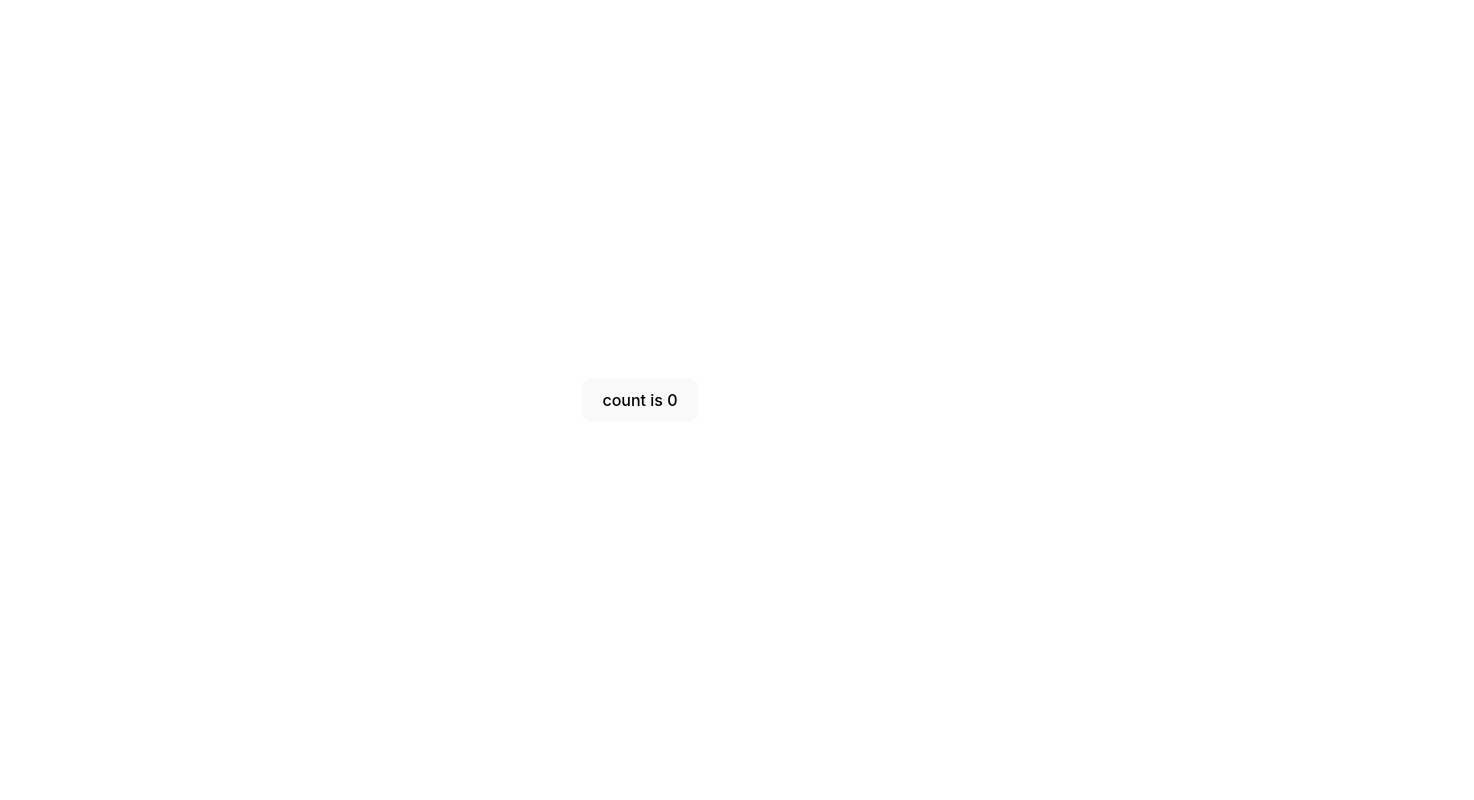
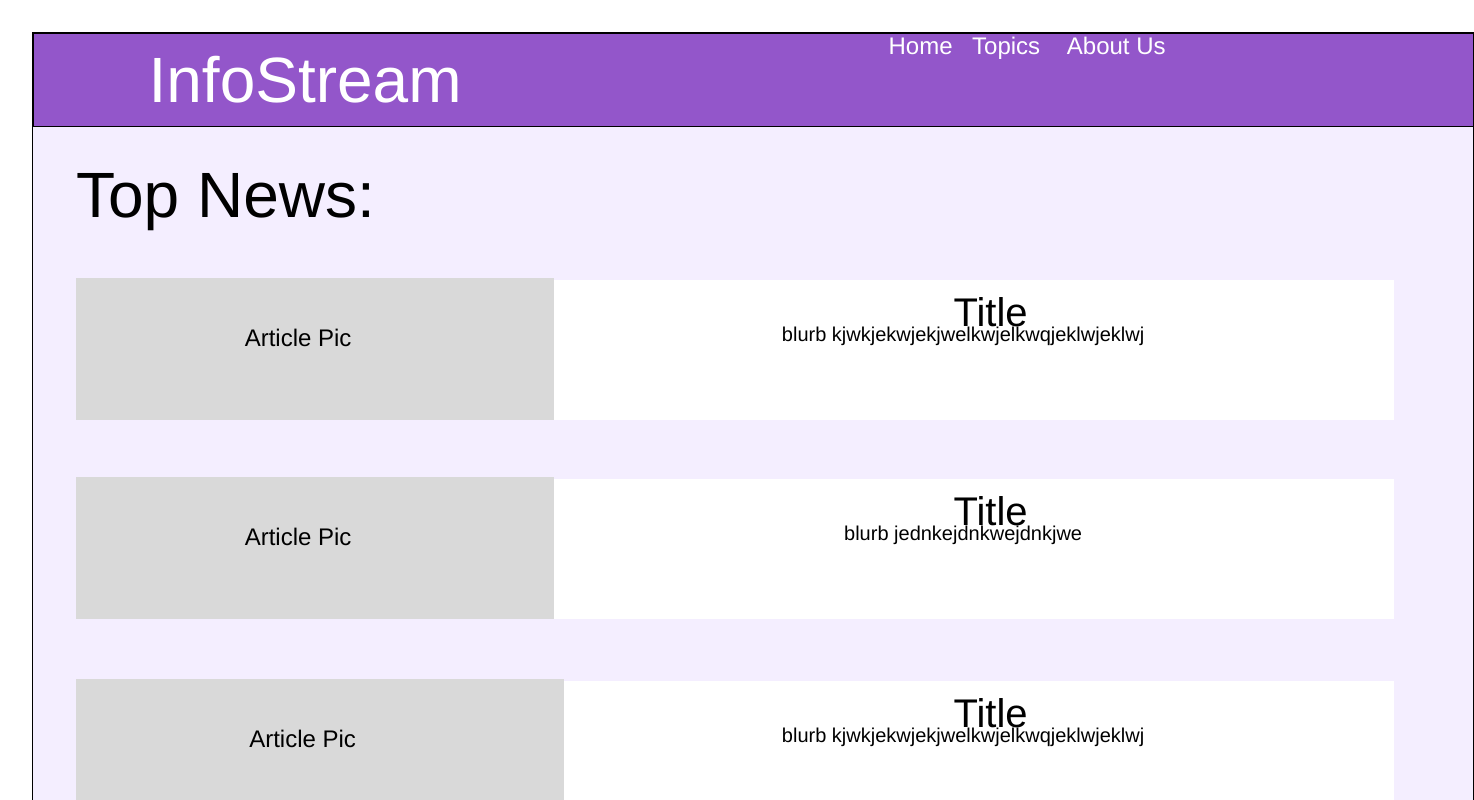
Before and after one commit to ParviChadha/InfoStream, a React (Vite) app: page / in a window 1280 px wide. Shown: the top 800 px of the page, 1474 px wide, since content can reach past the window. Built offline with nearby package versions, Linux system fonts and the light colour scheme.

Commit message:
progress

```diff
--- a/src/App.tsx
+++ b/src/App.tsx
@@ -1,17 +1,99 @@
-import { useState } from "react";
+//import { useState } from "react";
 import "./App.css";
+//import { SearchBar } from "./SearchBar";
+import "./style.css";
 
 function App() {
-    const [count, setCount] = useState(0);
+    //const [count, setCount] = useState(0);
 
     return (
-        <>
-            <div className='card'>
-                <button onClick={() => setCount((count) => count + 1)}>
-                    count is {count}
-                </button>
+        <div className="home-screen">
+      <div className="overlap">
+        <div className="rectangle" />
+        <div className="info-stream"> InfoStream</div>
+        <div className="home-topics-about-us">Home&nbsp;&nbsp; Topics&nbsp;&nbsp;&nbsp;&nbsp;About Us</div>
+        {/* <SearchBar className="search-bar-instance" clearIcon={false} mic={false} state="default" topbar={false} />  */}
+      </div>
+      <div className="overlap-group">
+        <div className="div" />
+        <div className="group">
+          <div className="overlap-2">
+            <div className="rectangle-2" />
+            <div className="text-wrapper-2">Title</div>
+            <div className="text-wrapper-3">blurb kjwkjekwjekjwelkwjelkwqjeklwjeklwj</div>
+            <div className="overlap-group-wrapper">
+              <div className="div-wrapper">
+                <div className="text-wrapper-4">Article Pic</div>
+              </div>
             </div>
-        </>
+          </div>
+        </div>
+      </div>
+      <div className="text-wrapper-5">Top News:</div>
+      <img className="img" alt="Rectangle" src="rectangle-4.svg" />
+      <div className="overlap-wrapper">
+        <div className="overlap-2">
+          <div className="rectangle-2" />
+          <div className="text-wrapper-2">Title</div>
+          <div className="text-wrapper-3">blurb kjwkjekwjekjwelkwjelkwqjeklwjeklwj</div>
+          <div className="overlap-group-wrapper">
+            <div className="div-wrapper">
+              <div className="text-wrapper-4">Article Pic</div>
+            </div>
+          </div>
+        </div>
+      </div>
+      <div className="overlap-3">
+        <div className="group-2">
+          <div className="overlap-4">
+            <div className="rectangle-2" />
+            <div className="text-wrapper-2">Title</div>
+            <div className="text-wrapper-3">blurb kjwkjekwjekjwelkwjelkwqjeklwjeklwj</div>
+            <div className="overlap-group-wrapper">
+              <div className="div-wrapper">
+                <div className="text-wrapper-4">Article Pic</div>
+              </div>
+            </div>
+          </div>
+          <div className="group-3">
+            <div className="overlap-2">
+              <div className="rectangle-2" />
+              <div className="text-wrapper-2">Title</div>
+              <div className="text-wrapper-3">blurb kjwkjekwjekjwelkwjelkwqjeklwjeklwj</div>
+              <div className="group-4">
+                <div className="overlap-group-2">
+                  <div className="text-wrapper-6">Article Pic</div>
+                </div>
+              </div>
+            </div>
+          </div>
+        </div>
+        <div className="group-2">
+          <div className="overlap-4">
+            <div className="rectangle-2" />
+            <div className="text-wrapper-2">Title</div>
+            <div className="text-wrapper-3">blurb jednkejdnkwejdnkjwe</div>
+            <div className="overlap-group-wrapper">
+              <div className="div-wrapper">
+                <div className="text-wrapper-4">Article Pic</div>
+              </div>
+            </div>
+          </div>
+          <div className="group-3">
+            <div className="overlap-2">
+              <div className="rectangle-2" />
+              <div className="text-wrapper-2">Title</div>
+              <div className="text-wrapper-3">blurb kjwkjekwjekjwelkwjelkwqjeklwjeklwj</div>
+              <div className="group-4">
+                <div className="overlap-group-2">
+                  <div className="text-wrapper-6">Article Pic</div>
+                </div>
+              </div>
+            </div>
+          </div>
+        </div>
+      </div>
+    </div>
     );
 }
 
--- /dev/null
+++ b/src/style.css
@@ -0,0 +1,250 @@
+.home-screen {
+    background-color: #f4eefff7;
+    border: 1px solid;
+    border-color: #000000;
+    height: 1044px;
+    overflow: hidden;
+    position: relative;
+    width: 1440px;
+  }
+
+  .home-screen .overlap {
+    height: 93px;
+    left: 0;
+    position: absolute;
+    top: -1px;
+    width: 1440px;
+  }
+
+  .home-screen .rectangle {
+    background-color: #9356ca;
+    border: 1px solid;
+    border-color: #000000;
+    height: 92px;
+    left: 0;
+    position: absolute;
+    top: 1px;
+    width: 1440px;
+  }
+
+  .home-screen .info-stream {
+    color: #ffffff;
+    font-family: "Itim-Regular", Helvetica;
+    font-size: 64px;
+    font-weight: 400;
+    left: 23px;
+    letter-spacing: 0;
+    line-height: normal;
+    position: absolute;
+    top: 11px;
+    width: 498px;
+  }
+
+  .home-screen .home-topics-about-us {
+    color: #ffffff;
+    font-family: "Inria Serif-Regular", Helvetica;
+    font-size: 24px;
+    font-weight: 400;
+    height: 92px;
+    left: 548px;
+    letter-spacing: 0;
+    line-height: normal;
+    position: absolute;
+    top: 0;
+    width: 892px;
+  }
+
+  .home-screen .search-bar-instance {
+    left: 867px !important;
+    position: absolute !important;
+    top: 29px !important;
+    width: 533px !important;
+  }
+
+  .home-screen .overlap-group {
+    height: 155px;
+    left: 43px;
+    position: absolute;
+    top: 245px;
+    width: 1322px;
+  }
+
+  .home-screen .div {
+    background-color: #d9d9d9;
+    height: 100px;
+    left: 0;
+    position: absolute;
+    top: 13px;
+    width: 526px;
+  }
+
+  .home-screen .group {
+    height: 155px;
+    left: 0;
+    position: absolute;
+    top: 0;
+    width: 1322px;
+  }
+
+  .home-screen .overlap-2 {
+    height: 155px;
+    position: relative;
+    width: 1318px;
+  }
+
+  .home-screen .rectangle-2 {
+    background-color: #ffffff;
+    height: 140px;
+    left: 0;
+    position: absolute;
+    top: 2px;
+    width: 1318px;
+  }
+
+  .home-screen .text-wrapper-2 {
+    color: #000000;
+    font-family: "Inria Serif-Regular", Helvetica;
+    font-size: 40px;
+    font-weight: 400;
+    height: 26px;
+    left: 538px;
+    letter-spacing: 0;
+    line-height: normal;
+    position: absolute;
+    text-align: center;
+    top: 12px;
+    white-space: nowrap;
+    width: 753px;
+  }
+
+  .home-screen .text-wrapper-3 {
+    color: #000000;
+    font-family: "Inria Serif-Regular", Helvetica;
+    font-size: 20px;
+    font-weight: 400;
+    height: 111px;
+    left: 535px;
+    letter-spacing: 0;
+    line-height: normal;
+    position: absolute;
+    top: 45px;
+    width: 704px;
+  }
+
+  .home-screen .overlap-group-wrapper {
+    height: 142px;
+    left: 0;
+    position: absolute;
+    top: 0;
+    width: 480px;
+  }
+
+  .home-screen .div-wrapper {
+    background-color: #d9d9d9;
+    height: 142px;
+    position: relative;
+    width: 478px;
+  }
+
+  .home-screen .text-wrapper-4 {
+    color: #000000;
+    font-family: "Inria Serif-Regular", Helvetica;
+    font-size: 24px;
+    font-weight: 400;
+    height: 49px;
+    left: 101px;
+    letter-spacing: 0;
+    line-height: normal;
+    position: absolute;
+    top: 46px;
+    width: 242px;
+  }
+
+  .home-screen .text-wrapper-5 {
+    color: #000000;
+    font-family: "Inria Serif-Regular", Helvetica;
+    font-size: 64px;
+    font-weight: 400;
+    left: 43px;
+    letter-spacing: 0;
+    line-height: normal;
+    position: absolute;
+    top: 125px;
+  }
+
+  .home-screen .img {
+    height: 244px;
+    left: 1577px;
+    position: absolute;
+    top: 785px;
+    width: 202px;
+  }
+
+  .home-screen .overlap-wrapper {
+    height: 155px;
+    left: 43px;
+    position: absolute;
+    top: 847px;
+    width: 1322px;
+  }
+
+  .home-screen .overlap-3 {
+    height: 357px;
+    left: 43px;
+    position: absolute;
+    top: 444px;
+    width: 1322px;
+  }
+
+  .home-screen .group-2 {
+    height: 357px;
+    left: 0;
+    position: absolute;
+    top: 0;
+    width: 1322px;
+  }
+
+  .home-screen .overlap-4 {
+    height: 155px;
+    left: 0;
+    position: absolute;
+    top: 0;
+    width: 1318px;
+  }
+
+  .home-screen .group-3 {
+    height: 155px;
+    left: 0;
+    position: absolute;
+    top: 202px;
+    width: 1322px;
+  }
+
+  .home-screen .group-4 {
+    height: 142px;
+    left: 0;
+    position: absolute;
+    top: 0;
+    width: 490px;
+  }
+
+  .home-screen .overlap-group-2 {
+    background-color: #d9d9d9;
+    height: 142px;
+    position: relative;
+    width: 488px;
+  }
+
+  .home-screen .text-wrapper-6 {
+    color: #000000;
+    font-family: "Inria Serif-Regular", Helvetica;
+    font-size: 24px;
+    font-weight: 400;
+    height: 49px;
+    left: 103px;
+    letter-spacing: 0;
+    line-height: normal;
+    position: absolute;
+    top: 46px;
+    width: 247px;
+  }
```
